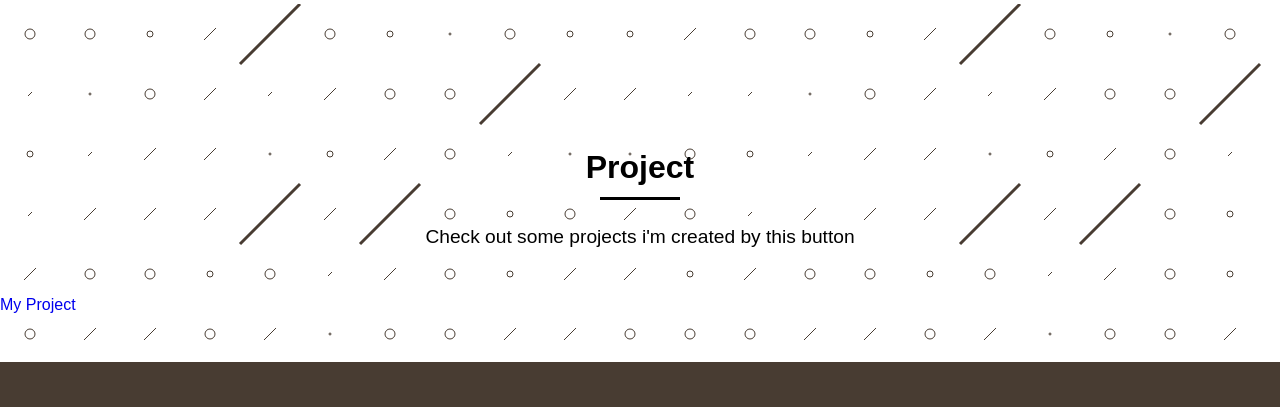
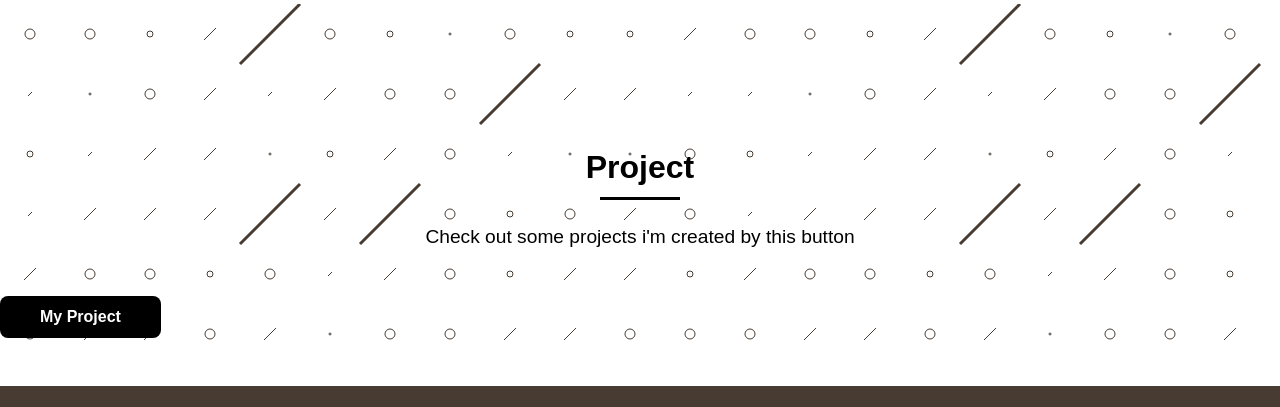
Before and after one commit to Farisraf/MyPortofolio, a plain HTML site: page index.html in a window 1280 px wide. Shown: the part 1676-2083 px from the top of the page. Drawn offline with nearby package versions, Linux system fonts and the light colour scheme; a web font is replaced by a local one.

Commit message:
Update index.(F.1)html

```diff
--- a/index.html
+++ b/index.html
@@ -122,7 +122,7 @@
       <section class="project section" id="Project">
         <h2 class="section-title">Project</h2>
         <p class="project-text">Check out some projects i'm created by this button</p>
-        <a href="https://farisraf.github.io/MyProject/">My Project</a>
+        <a href="https://farisraf.github.io/MyProject/" class="button">My Project</a>
       </section>
       <!-- End Project -->
     </main>
```
